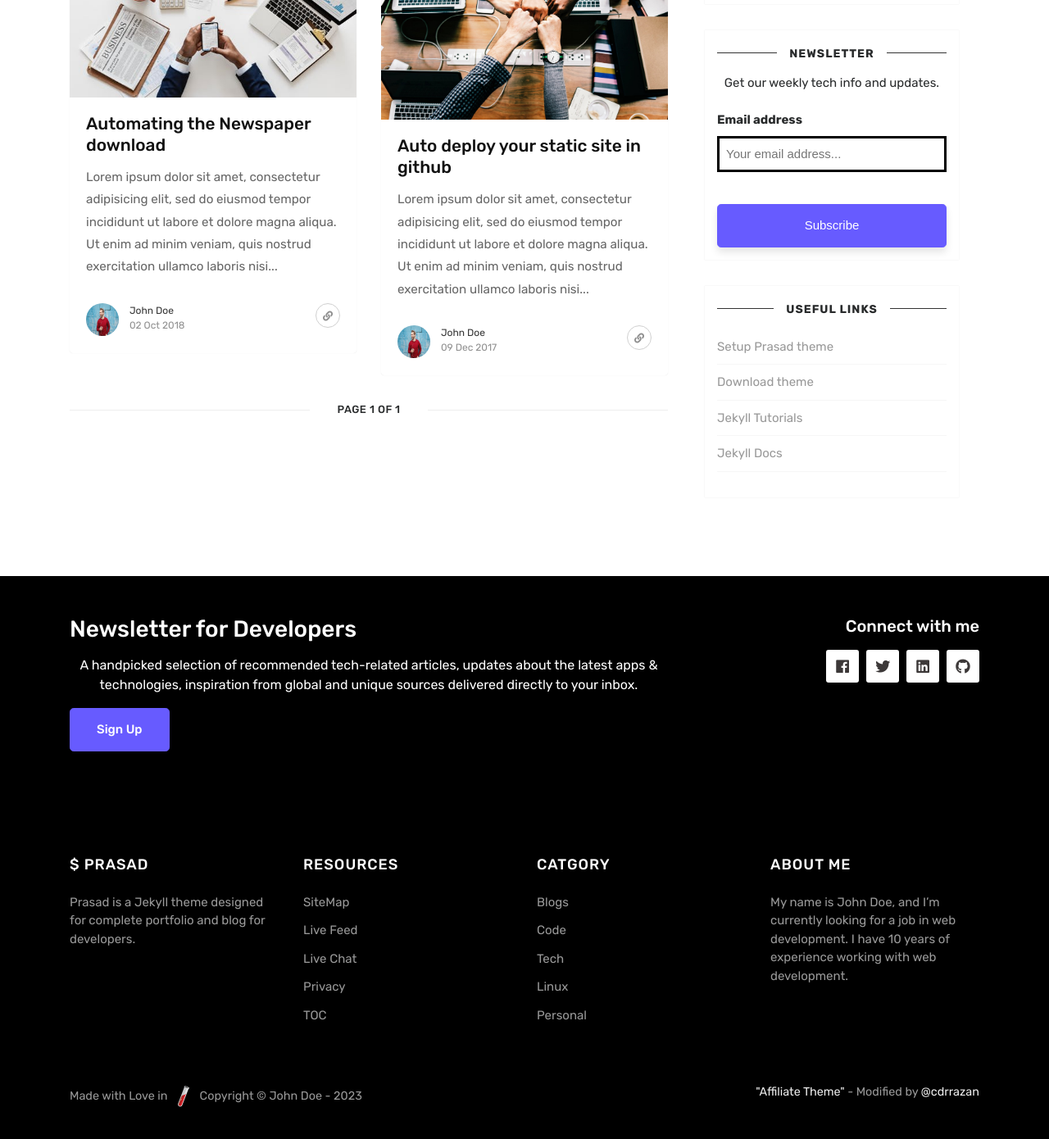
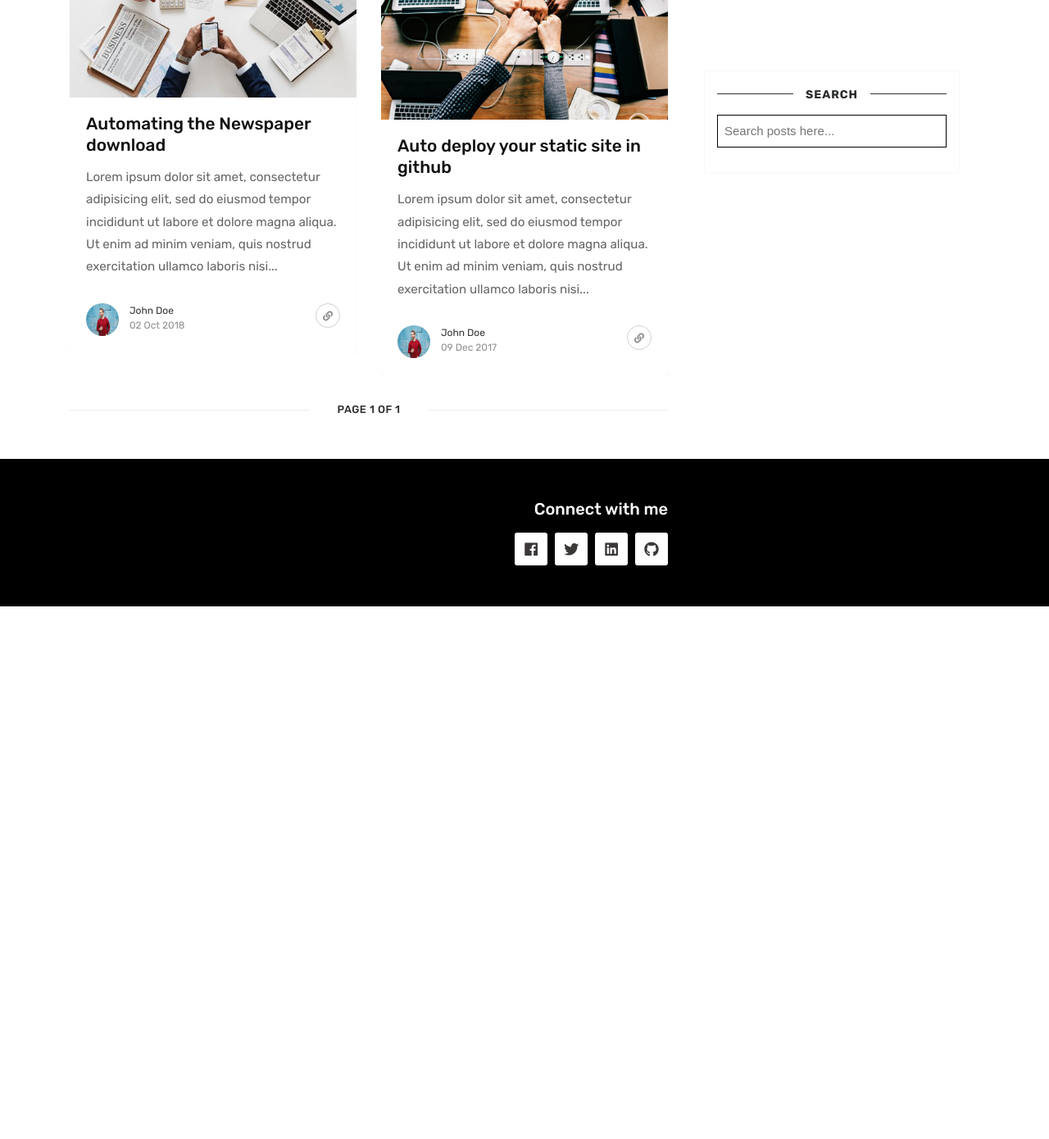
Before and after one commit to Raju-Talukder/Raju-Talukder.github.io, a Jekyll site: the page built from index.html, in a window 1280 px wide and 1400 px high, scrolled down 1255 px. Shown: the top 1390 px of the window at 82% size. Built offline with Jekyll 4.4.1, drawn with Linux system fonts in a browser that asks for light colours; nearby versions of some CDN libraries; the list of posts is cut into pages by our own code; after the commit the page ends 1995 px from its top, so only the background shows below that; some of the changed text lies outside the part shown.

Commit message:
editing some files removed footer

```diff
--- a/_includes/sidebar.html
+++ b/_includes/sidebar.html
@@ -4,12 +4,12 @@
      {% include search.html %}
   </div>
 
-  <div class="sidebar-section">
+  <!-- <div class="sidebar-section">
     <h5><span>Newsletter</span></h5>
     {% include newsletter.html %}
-  </div>
+  </div> -->
 
-<div class="sidebar-section">
+  <!-- <div class="sidebar-section">
     <h5><span>Useful Links</span></h5>
     <ul style="list-none;">
       <li><a href="/theme-setup/">Setup Prasad theme</a></li>
@@ -17,5 +17,5 @@
       <li><a target="_blank" href="https://jekyllrb.com/tutorials/home/">Jekyll Tutorials</a></li>
       <li><a target="blank" href="https://jekyllrb.com/docs/">Jekyll Docs</a></li>
     </ul>
-  </div>
+  </div> -->
 </div>
--- a/_layouts/default.html
+++ b/_layouts/default.html
@@ -79,11 +79,6 @@ endcapture %}
             <!-- Begin Menu -->
             <ul class="navbar-nav ml-auto">
                 <li class="nav-item">
-                    <a class="nav-link" href="{{ site.baseurl }}/theme-setup/">Theme
-                        Setup</a>
-                </li>
-
-                <li class="nav-item">
                     <a class="nav-link"
                        href="{{ site.baseurl }}/category/blog/">Blog</a>
                 </li>
@@ -94,10 +89,6 @@ endcapture %}
 
                 <li class="nav-item">
                     <a class="nav-link" href="{{ site.baseurl }}/contact">Contact</a>
-                </li>
-                <li class="nav-item">
-                    <a class="nav-link highlight" href="//getco.us/dev">Developer
-                        Newsletter</a>
                 </li>
             </ul>
             <!-- End Menu -->
@@ -137,15 +128,6 @@ endcapture %}
     <div class="beforefooter">
         <div class="container">
             <div class="row justify-content-center">
-                <div class="col-md-8">
-                    <h3>Newsletter for Developers</h3>
-                    <center><p>A handpicked selection of recommended
-                        tech-related articles, updates about the latest apps &
-                        technologies, inspiration from global and unique sources
-                        delivered directly to your inbox.</p></center>
-                    <a class="btn btn-primary btn-lg" href="#" target="_blank">Sign
-                        Up</a>
-                </div>
                 <div class="col-md-4 text-right footersocial">
                     <h5>Connect with me</h5>
                     <a href="#" target="_blank"><i
@@ -160,83 +142,6 @@ endcapture %}
             </div>
         </div>
     </div>
-
-    <!-- Begin Footer
-    ================================================== -->
-    <footer class="footer">
-
-        <div class="container">
-
-            <div class="row">
-                <div class="col-sm-3">
-                    <div class="footer-widget">
-                        <h5 class="title">$ Prasad</h5>
-                        <p>Prasad is a Jekyll theme designed for complete
-                            portfolio and blog for developers.</p>
-                    </div>
-                </div>
-
-                <div class="col-sm-3">
-                    <div class="footer-widget">
-                        <h5 class="title">Resources</h5>
-                        <ul>
-                            <li>
-                                <a href="{{ site.baseurl }}/sitemap.xml">SiteMap</a>
-                            </li>
-                            <li><a href="{{ site.baseurl }}/feed.xml">Live
-                                Feed</a></li>
-                            <li><a href="#">Live Chat</a></li>
-                            <li><a href="#">Privacy</a></li>
-                            <li><a href="#">TOC</a></li>
-                        </ul>
-                    </div>
-                </div>
-
-                <div class="col-sm-3">
-                    <div class="footer-widget">
-                        <h5 class="title">Catgory</h5>
-                        <ul>
-                            <li><a href="/category/blog/">Blogs</a></li>
-                            <li><a href="#">Code</a></li>
-                            <li><a href="#">Tech</a></li>
-                            <li><a href="#">Linux</a></li>
-                            <li><a href="#">Personal</a></li>
-                        </ul>
-                    </div>
-                </div>
-
-                <div class="col-sm-3">
-                    <div class="footer-widget textwidget">
-                        <h5 class="title">About Me</h5>
-                        <p>My name is John Doe, and I’m currently looking for a
-                            job in web development. I have 10 years of
-                            experience working with web development.</p>
-                    </div>
-                </div>
-            </div>
-
-            <div class="copyright">
-                <p class="pull-left">
-                    Made with Love in <a href="https://jekyllrb.com"
-                                         target="_blank"><img
-                        src="/assets/images/jekyll.png" width="32px"
-                        height="32px"/></a>
-                    Copyright © {{ site.name }} - {{ site.time | date: "%Y" }}
-                </p>
-                <p class="pull-right">
-                    <!-- Please, leave credit to author unless you own a commercial license: https://www.wowthemes.net/freebies-license/ -->
-                    <a target="_blank"
-                       href="https://www.wowthemes.net/free-jekyll-template-affiliates/">"Affiliate
-                        Theme"</a> - Modified by <a href="https://cdrrazan.com">@cdrrazan</a>
-                </p>
-                <div class="clearfix"></div>
-            </div>
-
-        </div>
-
-    </footer>
-    <!-- End Footer
-    ================================================== -->
 
 </div> <!-- /.site-content> -->
 
```
Also changed, not shown: CODE_OF_CONDUCT.md (deleted, +0 -76 lines), _includes/share.html (+4 -4 lines), sitemap.xml (deleted, +0 -36 lines), theme-setup/index.md (deleted, +0 -109 lines), LICENSE.txt (deleted), README.md (deleted).
